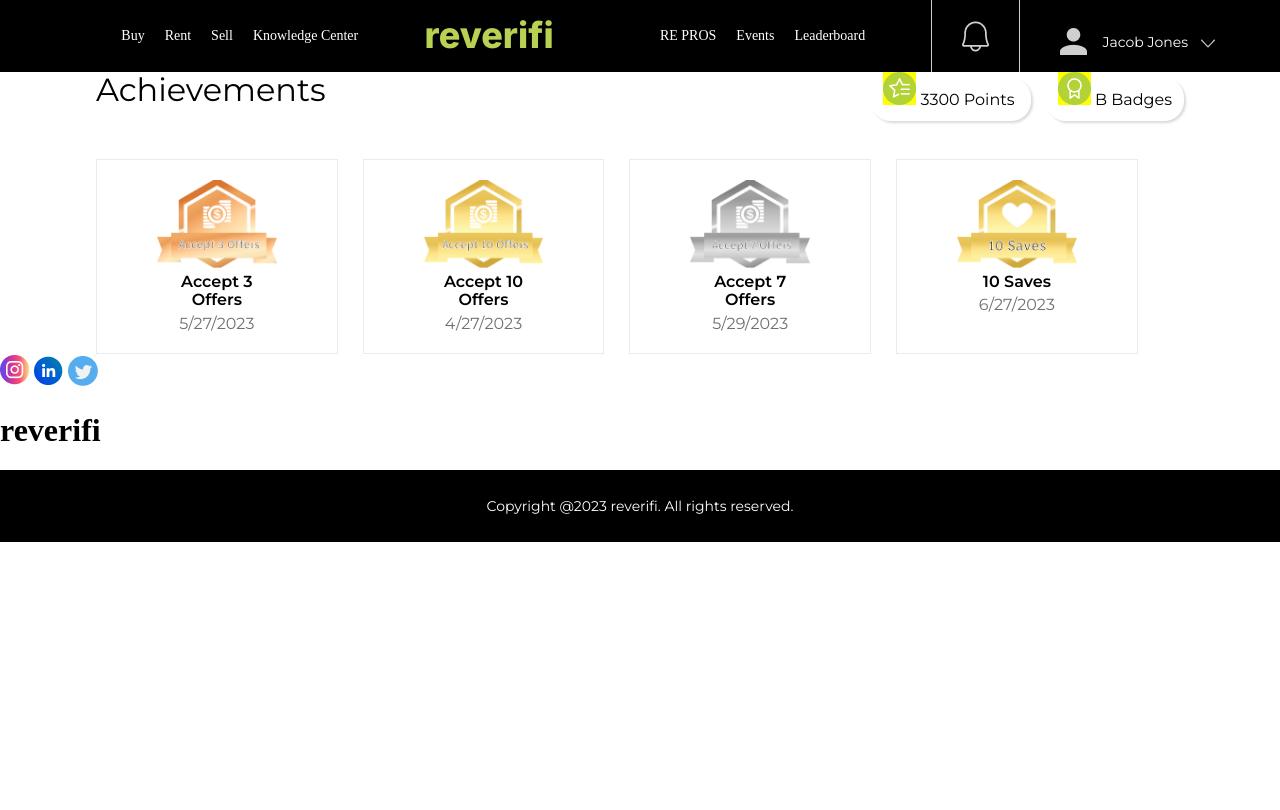
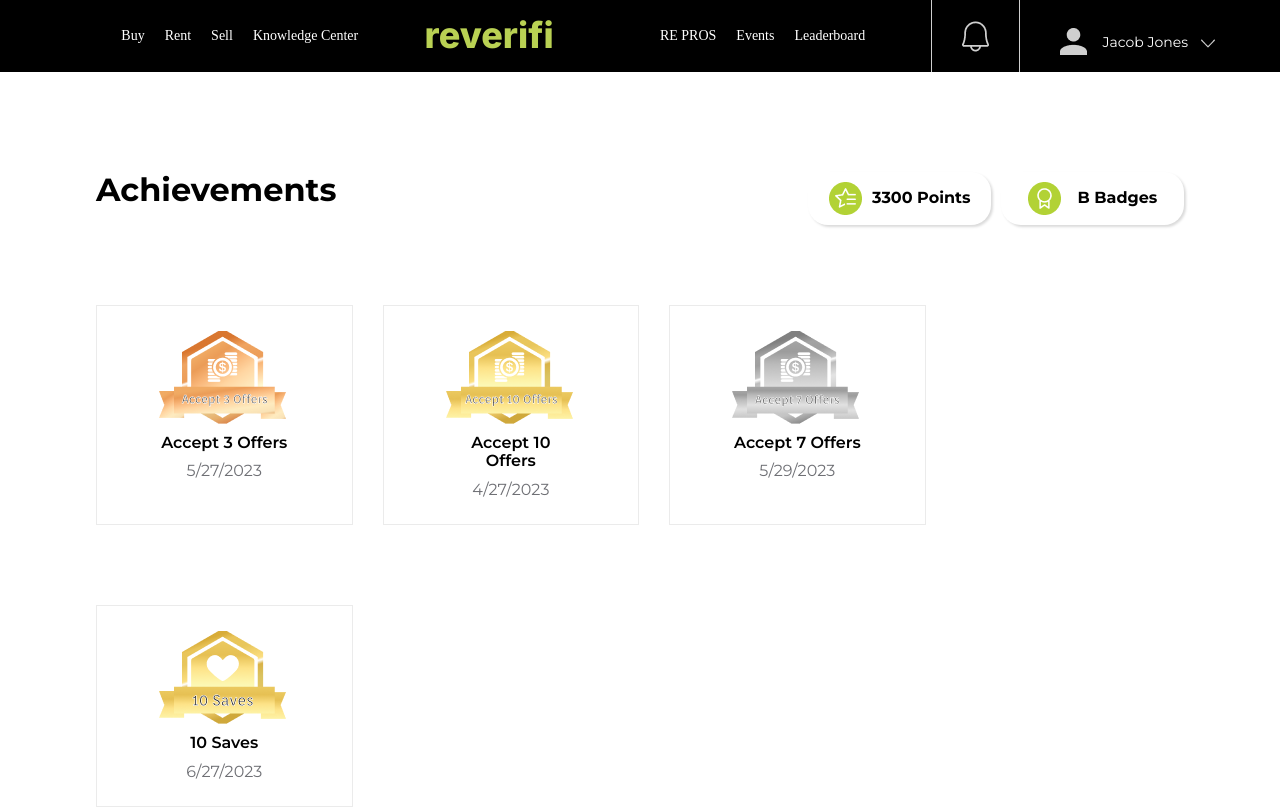
Before and after one commit to karim-optimum/FrontEndTask, a plain HTML site: page index.html in a window 1280 px wide. Shown: the top 810 px of the page. Drawn offline with Linux system fonts and the light colour scheme; files whose address does not match are found by name.

Commit message:
achievement section done

```diff
--- a/index.html
+++ b/index.html
@@ -54,8 +54,11 @@
 <div class="sections-container">
 
   <section class="achievments-section">
+
     <div class="section-header">
+
       <span class="achievment-section-title">Achievements</span>
+
       <div class="stats">
         <div class="points">
           <img src="images/points.png" alt="points">
@@ -117,7 +120,7 @@
       <img src="images/share-listing-twitter 1.png" alt="">
     </div>
     <div class="footer-first">
-      <h1 class="footer-logo">reverifi</h1>
+      <h1 class="logo">reverifi</h1>
 
     </div>
 
--- a/style.css
+++ b/style.css
@@ -1,4 +1,5 @@
-@import url('https://fonts.googleapis.com/css2?family=Montserrat:wght@400;500;600;700;800;900&display=swap');@import url('https://fonts.googleapis.com/css2?family=Inter:wght@800&display=swap');
+@import url('https://fonts.googleapis.com/css2?family=Montserrat:wght@400;500;600;700;800;900&display=swap');
+@import url('https://fonts.googleapis.com/css2?family=Inter:wght@800&display=swap');
 
 
 /*
@@ -137,7 +138,7 @@
 
 .sections-container{
   width: 85%;
-  margin: 0 auto;
+  margin: 100px auto 25px auto;
 }
 
 /*
@@ -159,59 +160,55 @@
 .section-header{
   display: flex;
   justify-content: space-between;
+  margin-bottom: 30px;
 }
 
 .achievment-section-title{
   font-family: 'Montserrat', sans-serif;
+  font-weight: 700;
   font-size: 32px;
 }
+.stats{
+  display: flex;
+  gap: 10px;
 
-.stats{
-  /* display: flex; */
 }
-
-.points,.badges{
+.points, .badges{
   display: flex;
   align-items: center;
-  justify-content: center;
-  display: inline;
-  width: 10%;
+  justify-content: space-evenly;
+  width: 163px;
   font-family: 'Montserrat', sans-serif;
-  padding: 12px;
+  font-weight: 700;
+  padding: 10px;
   border-radius: 20px;
   box-shadow: rgba(0, 0, 0, 0.15) 1.95px 1.95px 2.6px;
 }
 
-.points{
-  margin-right: 15px;
-}
-
-.points img,.badges img{
-  background-color: yellow;
-}
-
 .achievments{
   display: flex;
-  gap: 25px;
+  flex-wrap: wrap;
+  gap: 30px;
 }
 
 .achievment{
   margin-top: 50px;
   display: flex;
   flex-direction: column;
-  width: 11%;
+  width: 12%;
+  max-width: 285px;
   border: 1px solid #EBEBEB;
-  padding: 20px 60px;
+  padding: 25px 62px;
   /* background-color: red; */
 }
 
 .achievment img{
-  /* width: 127px;
-  height: 93px; */
-  width: 100%;
+  max-width: 127px;
+  height: 93px;
+  /* width: 93%; */
 }
 .achievement-text{
-  margin-top: 5px;
+  margin-top: 10px;
   text-align: center;
 }
 
@@ -220,7 +217,7 @@
 }
 
 .date{
-  margin-top: 5px;
+  margin-top: 10px;
   display: block;
   color: #6F7075;
 
```
